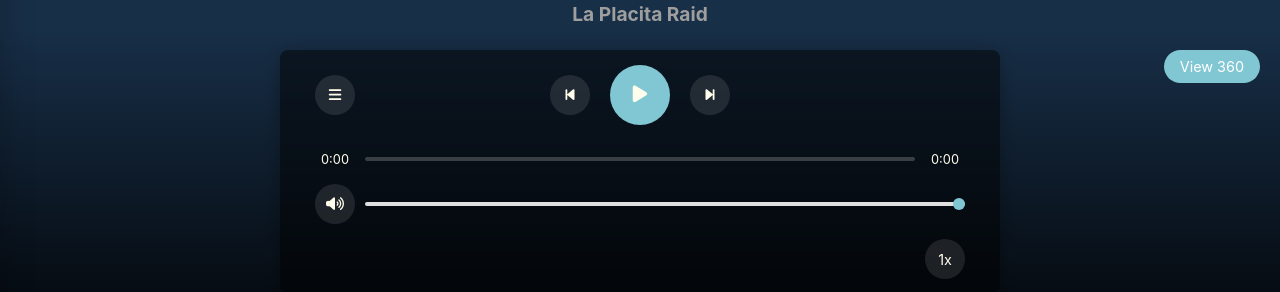
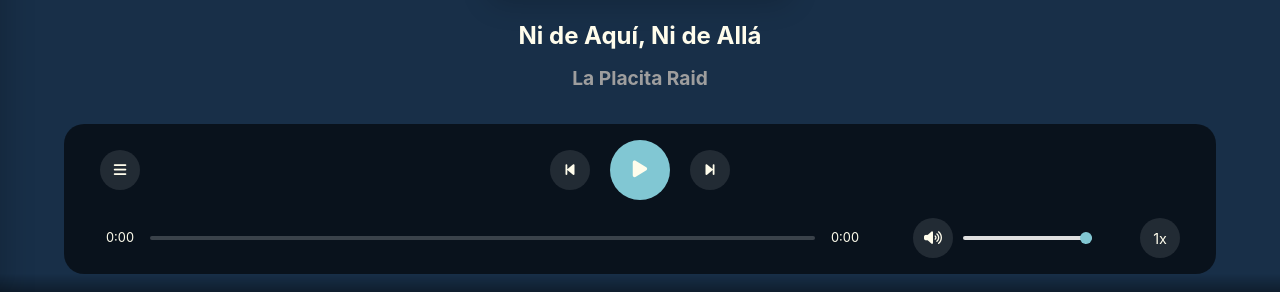
Before and after one commit to meowliang/cmm-single-build-player, a React (Create React App) app in the folder react-player/: page / in a window 1280 px wide. Shown: the part 486-778 px from the top of the page. Built offline with nearby package versions, Linux system fonts and the light colour scheme.

Commit message:
fixed some player controls

```diff
--- a/react-player/src/components/Player/Player.css
+++ b/react-player/src/components/Player/Player.css
@@ -27,6 +27,7 @@
   flex-direction: column;
   justify-content: center;
   align-items: center;
+  top: 10%;
 }
 
 .player-overlay {
--- a/react-player/src/components/Player/Player.jsx
+++ b/react-player/src/components/Player/Player.jsx
@@ -99,7 +99,6 @@ const Player = () => {
               time: audioRef.current.currentTime
             });
           }
-        }
         } else if (event.data.type === 'currentTime') {
           console.log('Received video time:', event.data.time);
           if (state.exitingXR) {
@@ -111,6 +110,7 @@ const Player = () => {
             audioRef.current.currentTime = 0;
           }
           playNextTrack();
+        }
       }
     };
 
@@ -223,18 +223,37 @@ const Player = () => {
       return;
     }
 
-    if (state.isPlaying) {
-      audioRef.current.pause();
-    } else {
+    const newIsPlaying = !state.isPlaying;
+    const currentTrack = state.playlist.tracks[state.currentTrack];
+
+    if (newIsPlaying) {
       // Ensure we're at the right track before playing
-      const currentTrack = state.playlist.tracks[state.currentTrack];
       if (audioRef.current.src !== currentTrack.audio_url) {
         audioRef.current.src = currentTrack.audio_url;
         audioRef.current.load();
       }
+
+      // Play audio
       audioRef.current.play().catch(e => console.error('Error playing audio:', e));
+
+      // Sync video if in XR mode
+      if (state.isXRMode) {
+        postMessageToIframe({
+          action: 'play',
+          time: audioRef.current.currentTime
+        });
       }
-    setState(prev => ({ ...prev, isPlaying: !prev.isPlaying }));
+    } else {
+      // Pause audio
+      audioRef.current.pause();
+
+      // Pause video if in XR mode
+      if (state.isXRMode) {
+        postMessageToIframe({ action: 'pause' });
+      }
+    }
+
+    setState(prev => ({ ...prev, isPlaying: newIsPlaying }));
   };
 
   const toggleXR = () => {
@@ -564,6 +583,33 @@ const Player = () => {
     }
   };
 
+  const handleSeek = (event) => {
+    if (!audioRef.current || !state.playlist?.tracks) return;
+
+    const progressBar = event.currentTarget;
+    const rect = progressBar.getBoundingClientRect();
+    const clickPosition = (event.clientX - rect.left) / rect.width;
+    const newTime = clickPosition * audioRef.current.duration;
+
+    // Update audio position
+    audioRef.current.currentTime = newTime;
+
+    // If in XR mode, sync video position
+    if (state.isXRMode) {
+      postMessageToIframe({
+        action: 'setTime',
+        time: newTime
+      });
+    }
+
+    // Update state
+    setState(prev => ({
+      ...prev,
+      currentTime: newTime,
+      progress: clickPosition * 100
+    }));
+  };
+
   const currentTrack = state.playlist?.tracks[state.currentTrack];
 
   return (
@@ -597,6 +643,7 @@ const Player = () => {
             onPrevious={playPreviousTrack}
             onToggleXR={toggleXR}
             onTogglePlaylist={() => setIsPlaylistVisible(!isPlaylistVisible)}
+            onSeek={handleSeek}
           />
         </div>
       </div>
--- a/react-player/src/components/Player/PlayerControls.css
+++ b/react-player/src/components/Player/PlayerControls.css
@@ -1,15 +1,21 @@
 .player-controls {
-  position: relative;
-  width: 100%;
-  max-width: 720px;
+  position: fixed;
+  bottom: 0;
+  width: 90vw;
+  background-color: rgba(0, 0, 0, 0.6);
+  padding: 1rem;
+  display: flex;
+  flex-wrap: wrap;
+  justify-content: center;
+  flex-direction: row;
+  align-items: center;
+  gap: 0.5rem;
+  z-index: 100;
+  border-radius: 20px;
   margin: 0 auto;
-  display: flex;
-  flex-direction: column;
-  gap: 15px;
-  padding: 15px;
-  background: rgba(0, 0, 0, 0.5);
-  border-radius: 8px;
-  box-shadow: 0 4px 20px rgba(0, 0, 0, 0.3);
+  margin-bottom: 40px;
+  left: 50%;
+  transform: translateX(-50%);
 }
 
 .xr-mode-btn {
@@ -85,17 +91,16 @@
   flex-direction: row;
   align-items: center;
   gap: 20px;
-  position: absolute;
-  left: 50%;
-  transform: translateX(-50%);
 }
 
 .progress-container {
+  flex: 1;
   display: flex;
   align-items: center;
   gap: 10px;
   color: var(--creme);
   padding: 0 20px;
+  min-width: 200px;
 }
 
 .progress-bar {
@@ -105,6 +110,11 @@
   border-radius: 2px;
   cursor: pointer;
   position: relative;
+  transition: height 0.2s ease;
+}
+
+.progress-bar:hover {
+  height: 6px;
 }
 
 .progress {
@@ -202,9 +212,7 @@
     font-size: 0.7rem;
   }
 
-  .progress-container,
-  .volume-controls,
-  .additional-controls {
+  .progress-container {
     padding: 0 10px;
   }
 
--- a/react-player/src/components/Player/PlayerControls.jsx
+++ b/react-player/src/components/Player/PlayerControls.jsx
@@ -19,6 +19,16 @@ const PlayerControls = ({
   const volume = state.volume;
   const isMuted = state.isMuted;
   const showXRButton = currentTrack?.IsAR === true;
+
+  const formatTime = (seconds) => {
+    if (typeof seconds === 'string') {
+      if (seconds.match(/^\d+:\d{2}$/)) return seconds;
+      seconds = parseFloat(seconds);
+    }
+    const mins = Math.floor(seconds / 60);
+    const secs = Math.floor(seconds % 60);
+    return `${mins}:${secs < 10 ? '0' : ''}${secs}`;
+  };
 
   return (
     <>
@@ -123,15 +133,4 @@ const PlayerControls = ({
   );
 };
 
-// Helper function to format time
-const formatTime = (seconds) => {
-  if (typeof seconds === 'string') {
-    if (seconds.match(/^\d+:\d{2}$/)) return seconds;
-    seconds = parseFloat(seconds);
-  }
-  const mins = Math.floor(seconds / 60);
-  const secs = Math.floor(seconds % 60);
-  return `${mins}:${secs < 10 ? '0' : ''}${secs}`;
-};
-
 export default PlayerControls;
```
Lines whose indentation alone changed are shown as unchanged.
